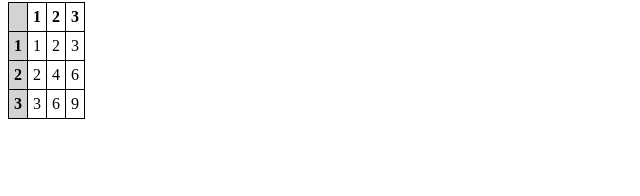
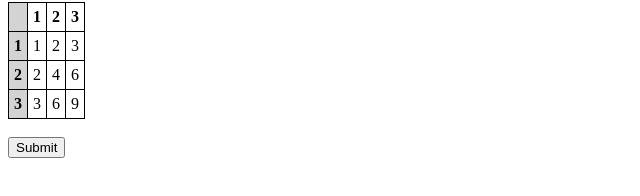
Before and after one commit to hrsypre/HTMLexercises, a plain HTML site: page form7.html in a window 1280 px wide. Shown: the part 112-308 px from the top of the page, without its empty margins (0-640 px from the left). Drawn offline with Linux system fonts and the light colour scheme.

Commit message:
Update form7.html

```diff
--- a/form7.html
+++ b/form7.html
@@ -55,6 +55,9 @@
           <td>9</td>
         </tr>
       </table>
+      <br>
+      <input type="submit"
+      value="Submit"></input></br>
 
     </form>
   </body>
```
